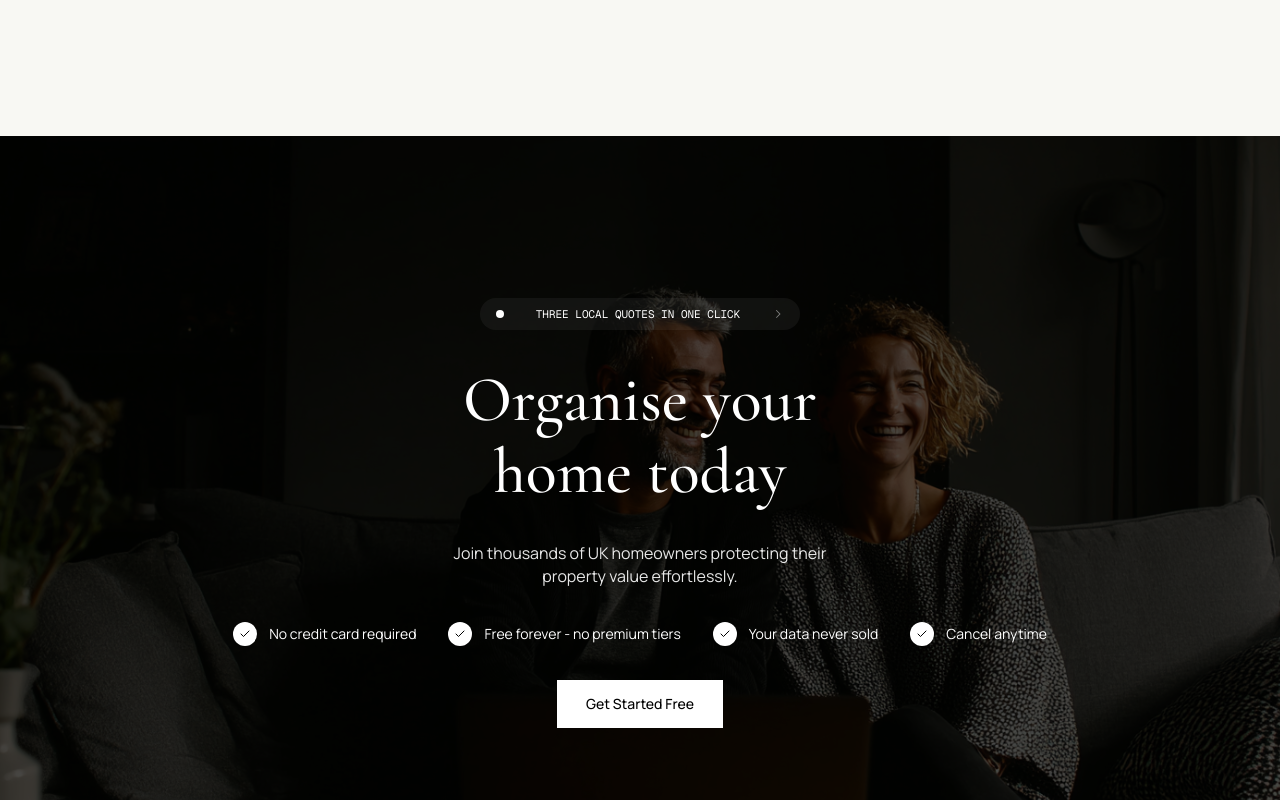
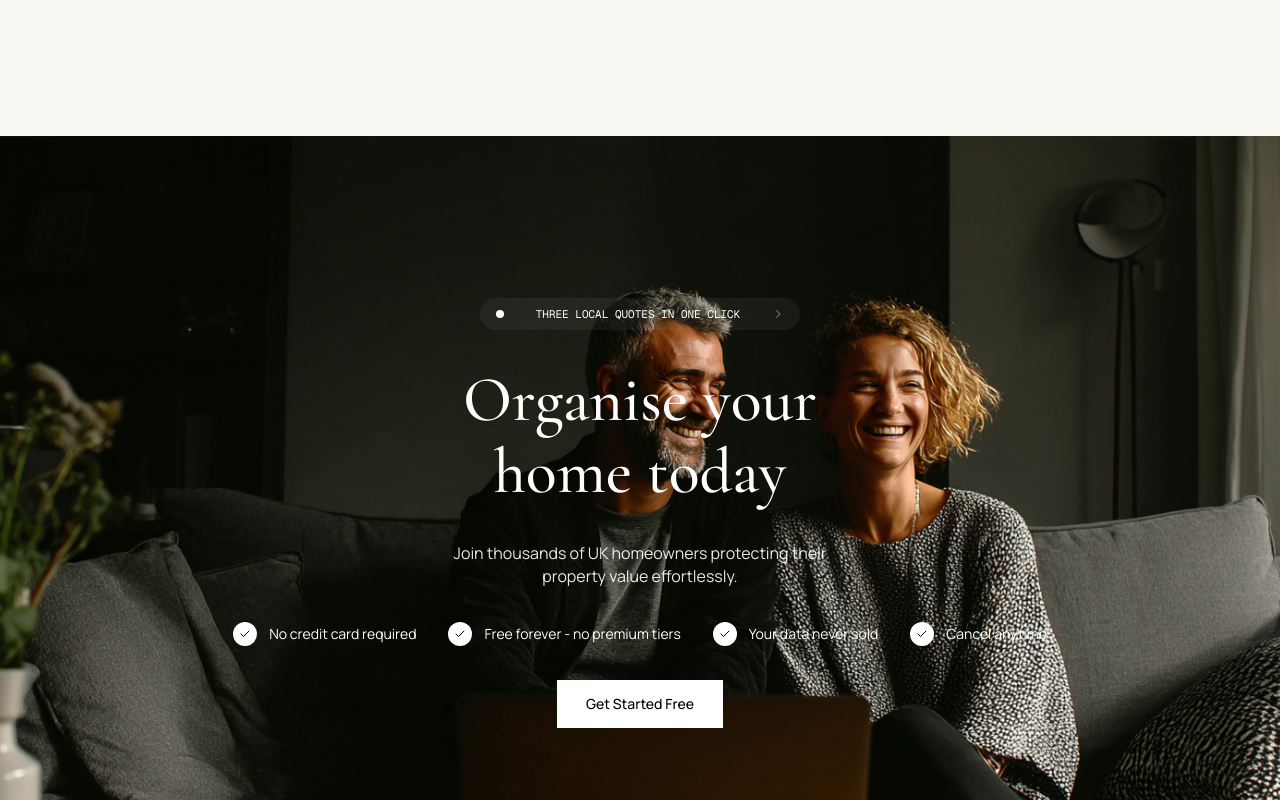
Before and after one commit to iamsaif5/homeplus-landing, a Next.js app: page / in a window 1280 px wide. Shown: the part 5740-6540 px from the top of the page. Built offline with nearby package versions, Linux system fonts and the light colour scheme.

Commit message:
Update - cta black overlay removed

```diff
--- a/src/component/Home/Simplify.jsx
+++ b/src/component/Home/Simplify.jsx
@@ -12,7 +12,7 @@ const Simplify = () => {
     <Section className={'relative  mt-14 md:mt-[162px] pb-[100px] md:pb-[162px]'}>
       <div className="absolute inset-0 bg-[url('/simplify.png')] bg-center bg-cover transform scale-x-[-1]" aria-hidden="true" />
       {/* dark overlay */}
-      <div className="absolute inset-0 bg-black/70" aria-hidden="true" />
+      {/* <div className="absolute inset-0 bg-black/70" aria-hidden="true" /> */}
 
       <Container>
         <div className="text-center relative z-1 ">
```
